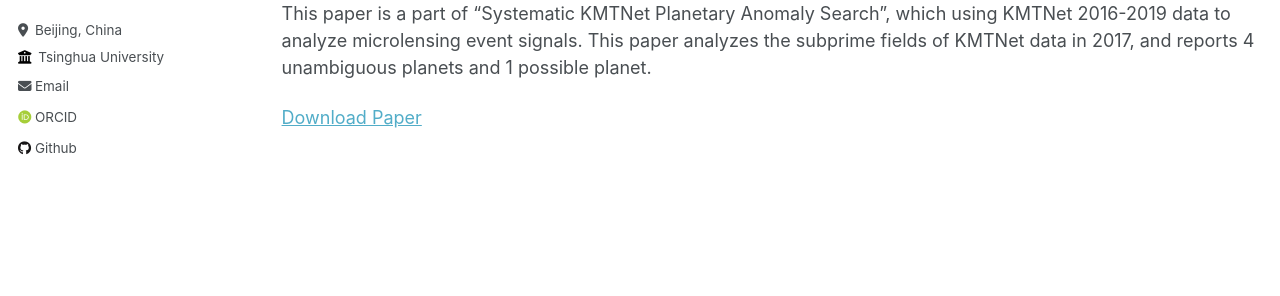
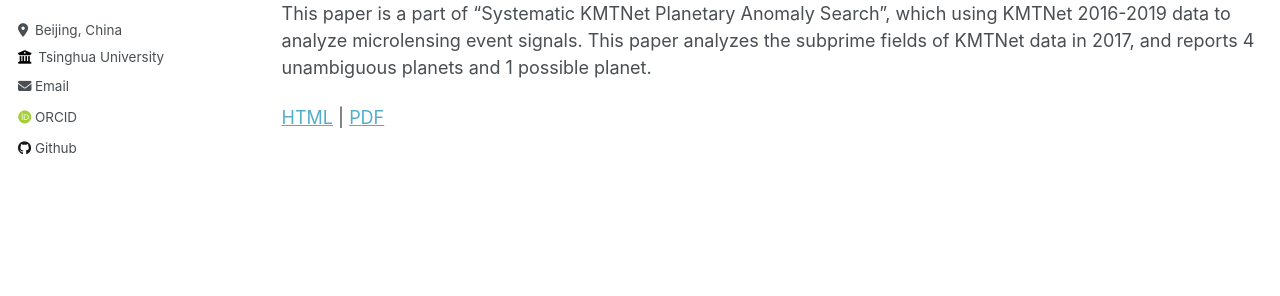
Before and after one commit to yq-gui/yq-gui.github.io, a Jekyll site: the page built from _pages/publications.md, in a window 1280 px wide. Shown: the part 302-598 px from the top of the page. Built offline with Jekyll 4.4.1, drawn with Linux system fonts in a browser that asks for light colours; some web fonts are replaced; part of the change alters nothing that is shown.

Commit message:
Debug publication

```diff
--- a/_includes/archive-single.html
+++ b/_includes/archive-single.html
@@ -52,7 +52,7 @@
     <p class="archive__item-excerpt" itemprop="description"><p>{{ post.excerpt | markdownify | remove: '<p>' | remove: '</p>' }}<strong><a href="{{ base_path }}{{ post.url }}" rel="permalink"> Read more</a></strong></p></p>
     {% endif %}
 
-    <!-- {% if post.citation and post.paperurl and post.slidesurl %}
+    {% if post.citation and post.paperurl and post.slidesurl %}
       <p>Recommended citation: {{ post.citation }}<br /><a href="{{ post.paperurl }}">HTML</a> | <a href="{{ post.slidesurl }}">PDF</a></p>
     {% elsif post.paperurl and post.slidesurl %}
       <p><a href="{{ post.paperurl }}">HTML</a> | <a href="{{ post.slidesurl }}">PDF</a></p>
@@ -67,20 +67,6 @@
     {% elsif post.slidesurl %}
       <p><a href="{{ post.slidesurl }}">PDF</a></p>
     {% endif %}
-     -->
-    {% if post.citation and post.paperurl and post.slidesurl %}
-      <p>Recommended citation: {{ post.citation }}<br /><a href="{{ post.paperurl }}">Download Paper</a> | <a href="{{ post.slidesurl }}">Download Slides</a></p>
-    {% elsif post.citation and post.paperurl %}
-      <p>Recommended citation: {{ post.citation }}<br /><a href="{{ post.paperurl }}">Download Paper</a></p>
-    {% elsif post.citation and post.slidesurl %}
-      <p>Recommended citation: {{ post.citation }}<br /><a href="{{ post.slidesurl }}">Download Slides</a></p>
-    {% elsif post.citation %}
-      <p>Recommended citation: {{ post.citation }}</p>
-    {% elsif post.paperurl %}
-      <p><a href=" {{ post.paperurl }} ">Download Paper</a></p>
-    {% elsif post.slidesurl %}
-      <p>Download <a href="{{ post.slidesurl }}">Download Slides</a></p></p>
-    {% endif %}
 
   </article>
 </div>
```
